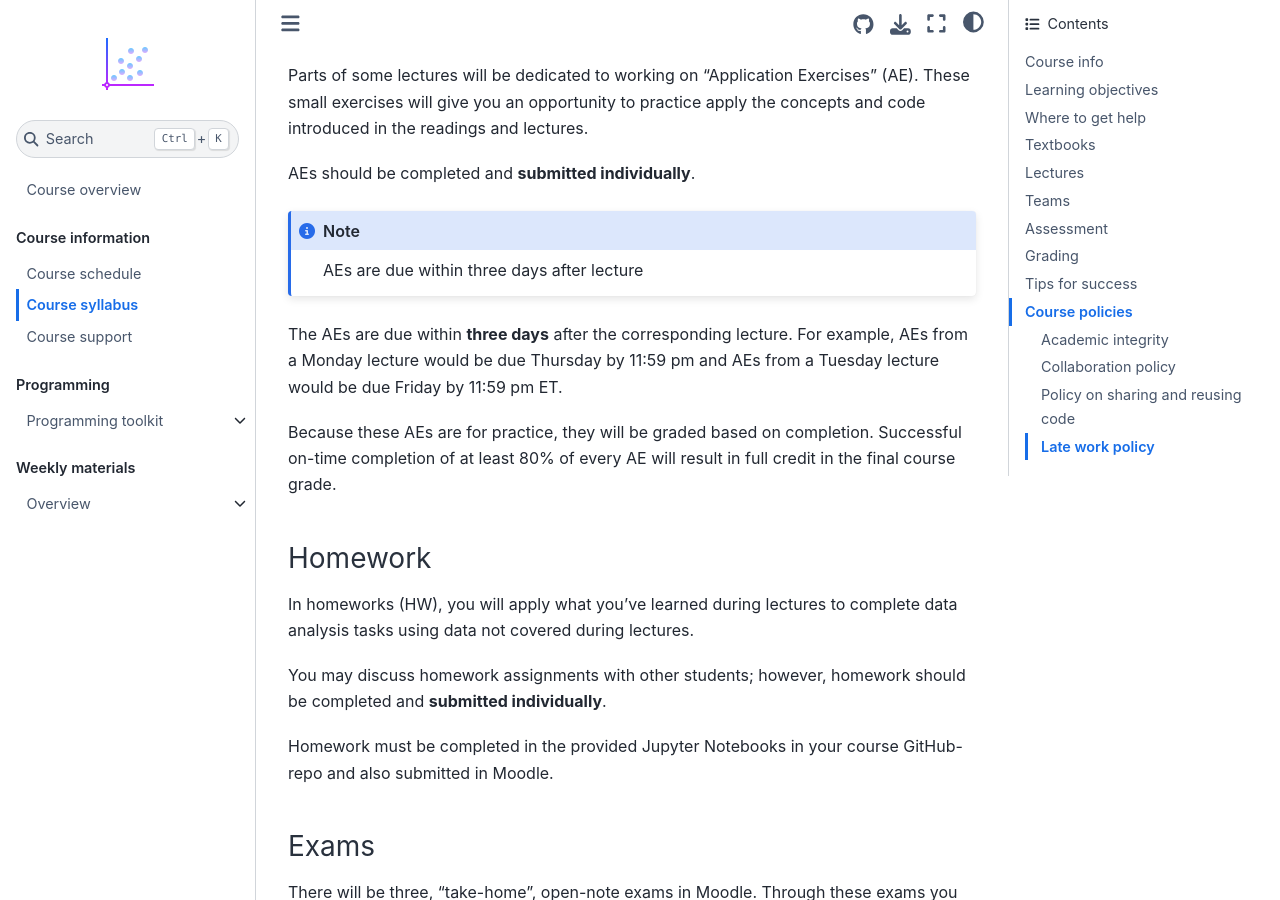
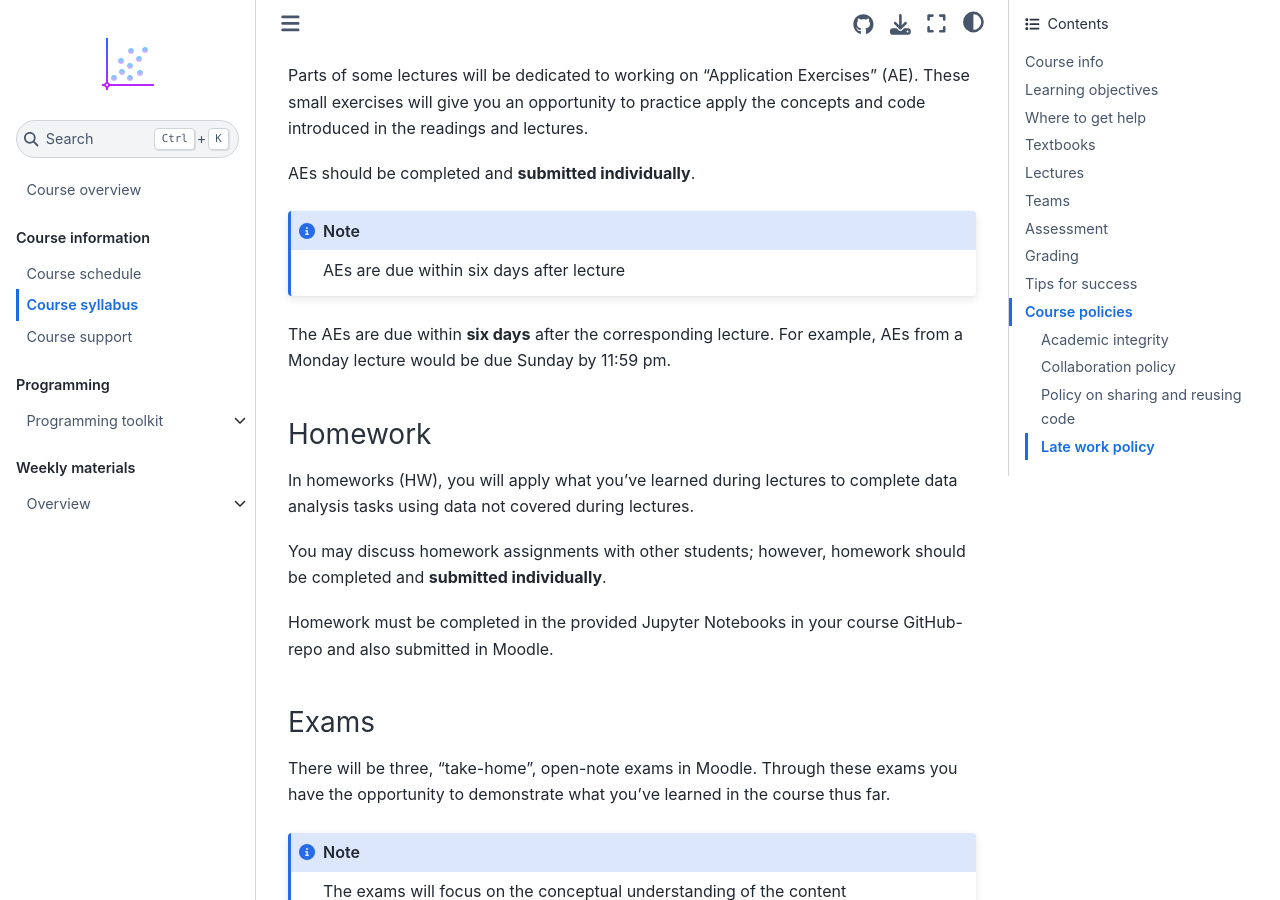
Before and after one commit to ds-ws22/website, a Jupyter Book: the page built from docs/course-syllabus.md, in a window 1280 px wide and 900 px high, scrolled down 2630 px. Built offline with Jupyter Book 1.0.4 settings and Sphinx 7.4.7 and the Sphinx Book theme 1.1.4, drawn with Linux system fonts in a browser that asks for light colours; comment, search, counter and statistics services are not loaded.

Commit message:
Update course-syllabus.md

```diff
--- a/docs/course-syllabus.md
+++ b/docs/course-syllabus.md
@@ -97,12 +97,11 @@
 AEs should be completed and **submitted individually**.
 
 :::{Note}
-AEs are due within three days after lecture
+AEs are due within six days after lecture
 :::
 
-The AEs are due within **three days** after the corresponding lecture. For example, AEs from a Monday lecture would be due Thursday by 11:59 pm and AEs from a Tuesday lecture would be due Friday by 11:59 pm ET.
+The AEs are due within **six days** after the corresponding lecture. For example, AEs from a Monday lecture would be due Sunday by 11:59 pm.
 
-Because these AEs are for practice, they will be graded based on completion. Successful on-time completion of at least 80% of every AE will result in full credit in the final course grade.
 
 (hw)=
 ### Homework
```
